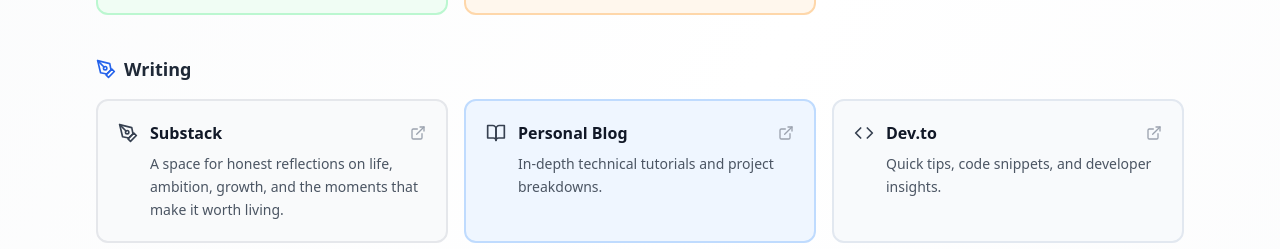
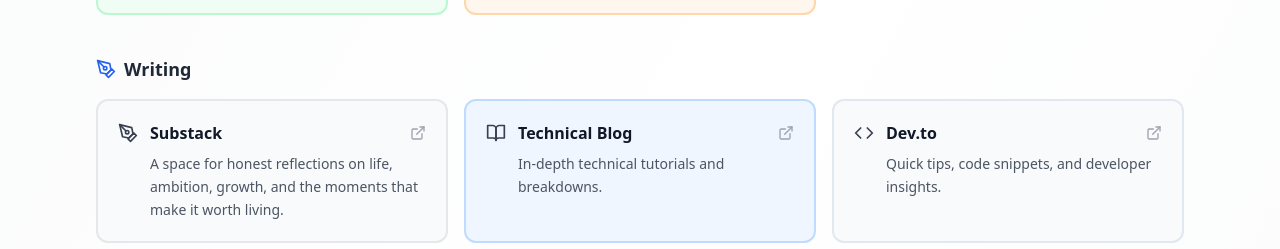
Before and after one commit to setusairam/profile, a React (Vite) app: page /contact in a window 1280 px wide. Shown: the part 880-1129 px from the top of the page. Built offline with nearby package versions, Linux system fonts and the light colour scheme.

Commit message:
blogs section

```diff
--- a/src/pages/Contact.tsx
+++ b/src/pages/Contact.tsx
@@ -63,10 +63,10 @@
       color: 'bg-gray-50 dark:bg-gray-800/50 border-gray-200 dark:border-gray-700'
     },
     {
-      name: 'Personal Blog',
+      name: 'Technical Blog',
       icon: BookOpen,
-      description: 'In-depth technical tutorials and project breakdowns.',
-      url: 'https://bitsizedtech.blogspot.com/',
+      description: 'In-depth technical tutorials and breakdowns.',
+      url: 'https://thedataandmath.blogspot.com/',
       color: 'bg-blue-50 dark:bg-blue-900/20 border-blue-200 dark:border-blue-800'
     },
     {
```
